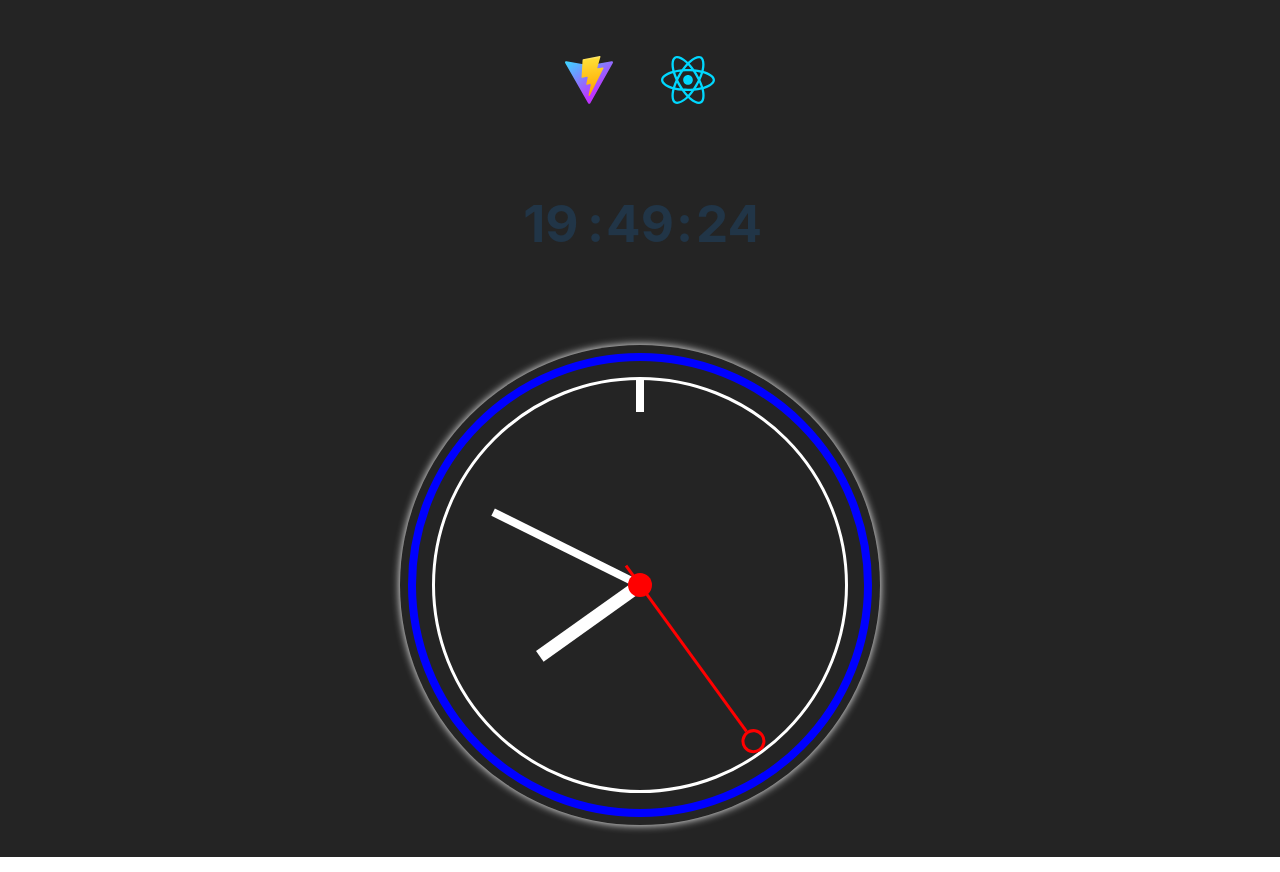
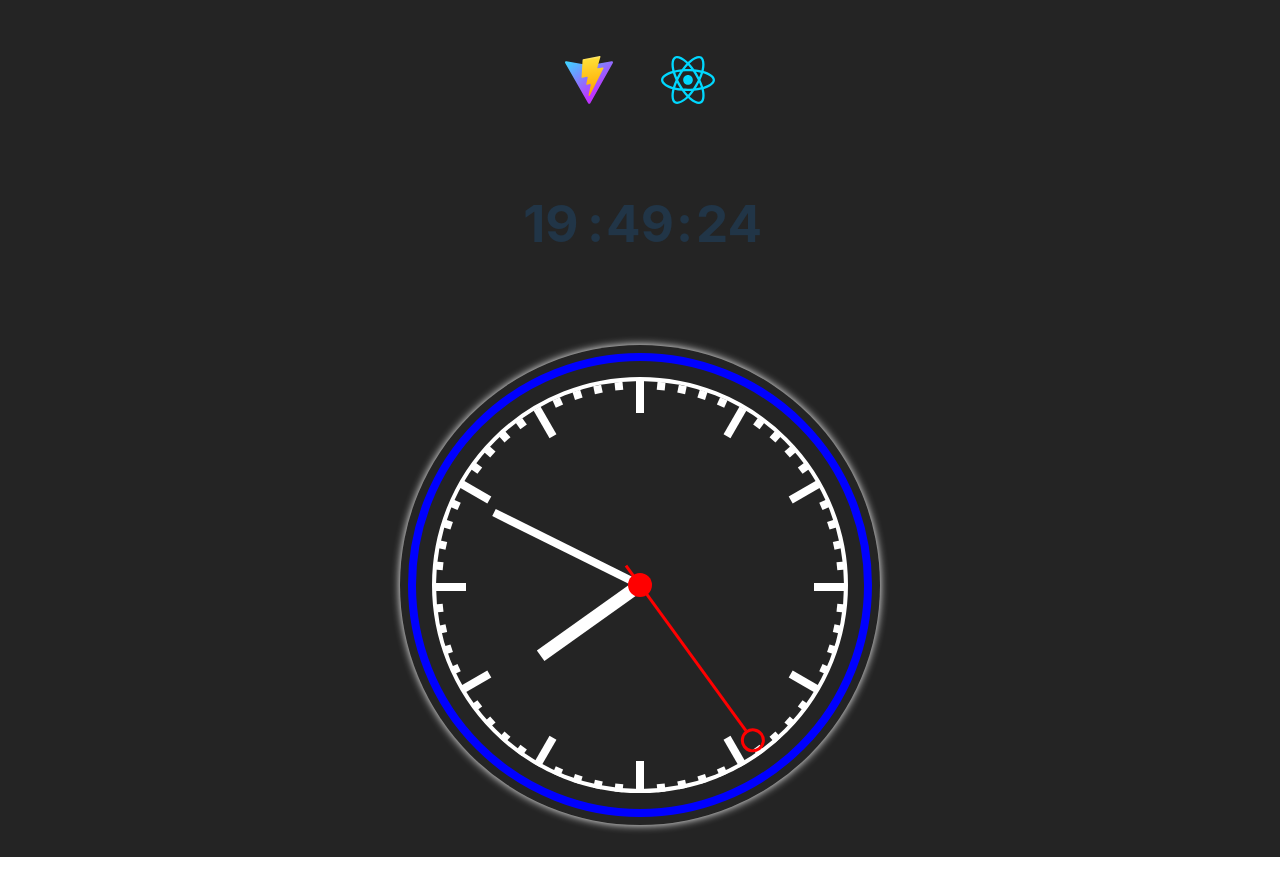
Before and after one commit to vlmakh/my-clock-react, a React (Vite) app: page / in a window 1280 px wide. Built offline with nearby package versions, Linux system fonts and the light colour scheme.

Commit message:
add clock marks

```diff
--- a/src/App.css
+++ b/src/App.css
@@ -62,7 +62,7 @@ body {
   position: relative;
   width: 100%;
   height: 100%;
-  border: 0.2em solid white;
+  border: 4px solid white;
   border-radius: 50%;
   display: flex;
   align-items: center;
@@ -83,10 +83,11 @@ body {
 .segment {
   position: absolute;
   top: 0;
-  left: 50%;
-  transform: translateX(-50%);
-  width: 0.5em;
-  height: 2em;
+  left: calc(50% - 4px);
+  transform-origin: 4px 206px;
+
+  width: 8px;
+  height: 32px;
   background-color: white;
 }
 
--- a/src/App.jsx
+++ b/src/App.jsx
@@ -25,6 +25,11 @@ function App() {
     setHrDeg(time.getHours() * 30 + time.getMinutes() / 2);
   };
 
+  const degree = [];
+  for (let i = 0; i < 360; i = i + 6) {
+    degree.push(i);
+  }
+
   setInterval(updateTime, 1000);
 
   return (
@@ -44,12 +49,24 @@ function App() {
         sec={current.seconds}
       />
 
-      {/* <p>{Math.round(hrDeg)}:{(Math.round(minDeg))}:{(secDeg)} </p> */}
-
       <div className="clockWrapper">
         <div className="outerCircle">
           <div className="clockFace">
-            <div className="segment"></div>
+            {degree.map((deg) =>
+              deg % 5 === 0 ? (
+                <div
+                  key={deg}
+                  className="segment"
+                  style={{ transform: `rotate(${deg}deg)` }}
+                ></div>
+              ) : (
+                <div
+                  key={deg}
+                  className="segment"
+                  style={{ transform: `rotate(${deg}deg)`, height: "8px" }}
+                ></div>
+              )
+            )}
 
             <div
               className="boxSecond"
```
